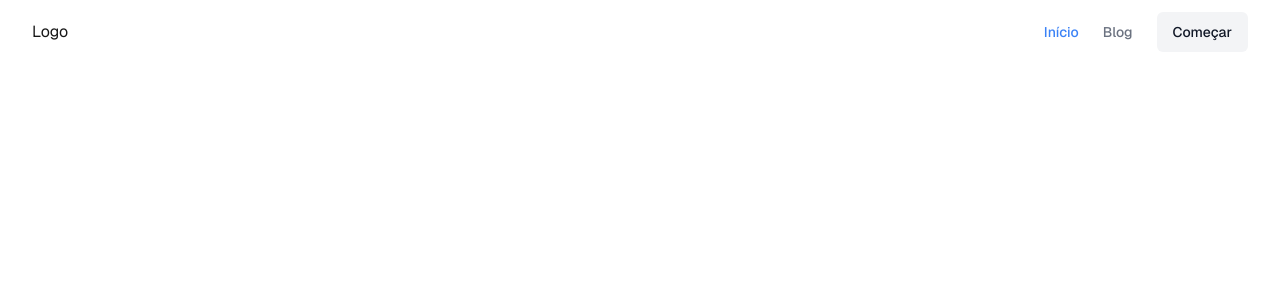
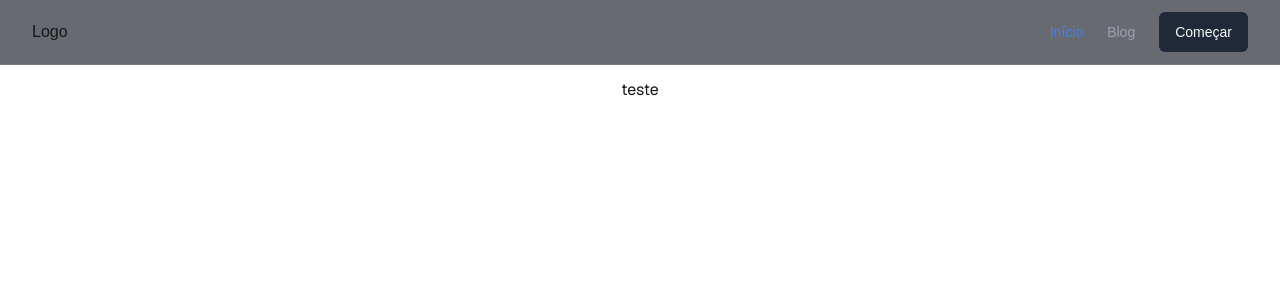
Before and after one commit to frnndog-suav/NextJSStuff, a Next.js app in the folder site-blog/: page / in a window 1280 px wide. Shown: the top 300 px of the page. Built offline with nearby package versions, Linux system fonts and the light colour scheme.

Commit message:
Implementing layout

```diff
--- a/site-blog/components/active-link/active-link.tsx
+++ b/site-blog/components/active-link/active-link.tsx
@@ -2,7 +2,7 @@ import { cn } from "@/lib/utils";
 import Link, { LinkProps } from "next/link";
 import { useRouter } from "next/router";
 
-export type TActiveLinkProps = LinkProps & {
+type TActiveLinkProps = LinkProps & {
   children: React.ReactNode;
 };
 
--- /dev/null
+++ b/site-blog/components/layout/index.ts
@@ -0,0 +1 @@
+export * from "./layout";
--- /dev/null
+++ b/site-blog/components/layout/layout.tsx
@@ -0,0 +1,14 @@
+import { Header } from "../header";
+
+type TLayoutProps = {
+  children: React.ReactNode;
+};
+
+export function Layout({ children }: TLayoutProps) {
+  return (
+    <div className="relative flex min-h-screen flex-col dark">
+      <Header />
+      <main className="flex-1 flex flex-col mb-12">{children}</main>
+    </div>
+  );
+}
--- a/site-blog/src/pages/_app.tsx
+++ b/site-blog/src/pages/_app.tsx
@@ -1,6 +1,11 @@
+import { Layout } from "@/components/layout";
 import "@/styles/globals.css";
 import type { AppProps } from "next/app";
 
 export default function App({ Component, pageProps }: AppProps) {
-  return <Component {...pageProps} />;
+  return (
+    <Layout>
+      <Component {...pageProps} />
+    </Layout>
+  );
 }
--- a/site-blog/src/pages/index.tsx
+++ b/site-blog/src/pages/index.tsx
@@ -1,4 +1,3 @@
-import { Header } from "@/components/header";
 import { Geist, Geist_Mono } from "next/font/google";
 
 const geistSans = Geist({
@@ -17,7 +16,7 @@ export default function Home() {
       className={`${geistSans.variable} ${geistMono.variable}
       grid grid-rows-[20px_1fr_20px] items-center justify-items-center min-h-screen p-8 pb-20 gap-16 sm:p-20 font-[family-name:var(--font-geist-sans)]`}
     >
-      <Header />
+      teste
     </div>
   );
 }
```
